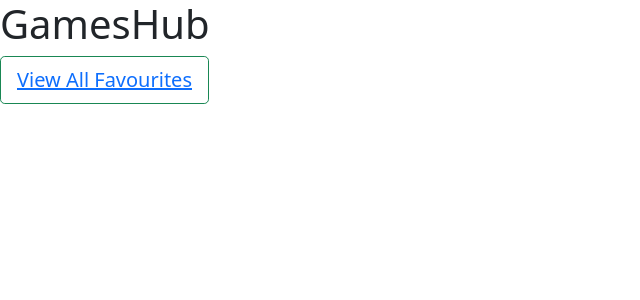
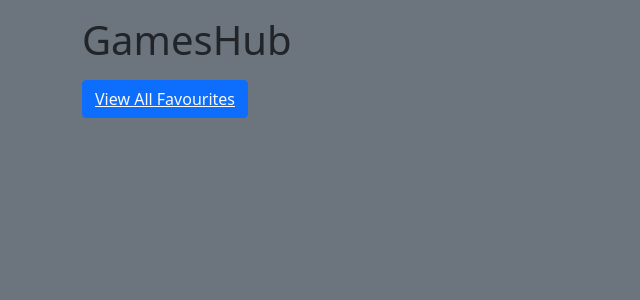
Before and after one commit to gabrielrowan/favouritedGames, a PHP site: page / in a window 1280 px wide. Shown: the top 300 px of the page, without its empty margins (0-640 px from the left). Run offline with PHP 8.4, Linux system fonts and the light colour scheme; data that the repository does not hold is empty.

Commit message:
added further bootstrap styling

```diff
--- a/index.php
+++ b/index.php
@@ -13,16 +13,28 @@ $gameHtml = \GabrielApp\Classes\ViewHelpers\GameViewHelper::displayManyGames($ga
 <!doctype html>
 <html lang="en">
 <head>
-    <title>Favourite Games</title>
+    <title>GamesHub</title>
     <meta charset="utf-8">
     <meta name="viewport" content="width=device-width, initial-scale=1">
     <link href="https://cdn.jsdelivr.net/npm/bootstrap@5.1.3/dist/css/bootstrap.min.css" rel="stylesheet" integrity="sha384-1BmE4kWBq78iYhFldvKuhfTAU6auU8tT94WrHftjDbrCEXSU1oBoqyl2QvZ6jIW3" crossorigin="anonymous">
 </head>
-<body>
+<body class="bg-secondary">
+<div class="container">
+    <div class="row">
+        <h1 class="my-3">GamesHub</h1>
+    </div>
+</div>
+<div class="container">
+    <div class="row">
+        <span><button class='btn btn-primary' type='submit'><a class='link-light' href='ViewFavourites.php'>View All Favourites</a></button></span>
 
-<h1>GamesHub</h1>
-<button class='btn btn-outline-success btn-lg' type='submit'><a href='ViewFavourites.php'>View All Favourites</a></button>
-<?= $gameHtml?>
+    </div>
+</div>
+<div class="container">
+    <div class="row">
+        <?= $gameHtml?>
+    </div>
+</div>
 
 </body>
 </html>
--- a/src/Classes/ViewHelpers/GameViewHelper.php
+++ b/src/Classes/ViewHelpers/GameViewHelper.php
@@ -6,16 +6,14 @@ use GabrielApp\Classes\Entities\GameEntity;
 
 class GameViewHelper {
     public static function displayGame(GameEntity $game) {
-        $result  = "<div class='container'><div class='row'><div class='col text-center'>";
-        $result  = "<div class='card my-5' style='width: 25rem;'>";
-        $result .="<img class='card-img-top' src='" . $game->getThumbnail() . "'/><br>";
+        $result  = "<div class='card my-3 mx-2 text-center bg-light' style='width: 25rem;'>";
+        $result .="<img class='card-img-top mt-3' src='" . $game->getThumbnail() . "'/><br>";
         $result .= "<div class='col text-center'><h1 class='card-title'>" . $game->getTitle() . "</h1>";
         $result .= "<h3 class='card-text my-4 mx-2'>" . $game->getShortDescription() . "</h3>";
         $result .="<form method='post' action='addToFavourites.php'>";
         $result .="<input type='hidden' name='id' value='" . $game->getId() . "'/>";
-        $result .="<button class='btn btn-outline-success btn-lg mb-4' type='submit'> Add To Favourites </button>";
+        $result .="<button class='btn btn-outline-primary btn-lg mb-4' type='submit'> Add To Favourites </button>";
         $result .="</form></div></div>";
-        $result .="</div></div></div>";
         return $result;
     }
 
```
